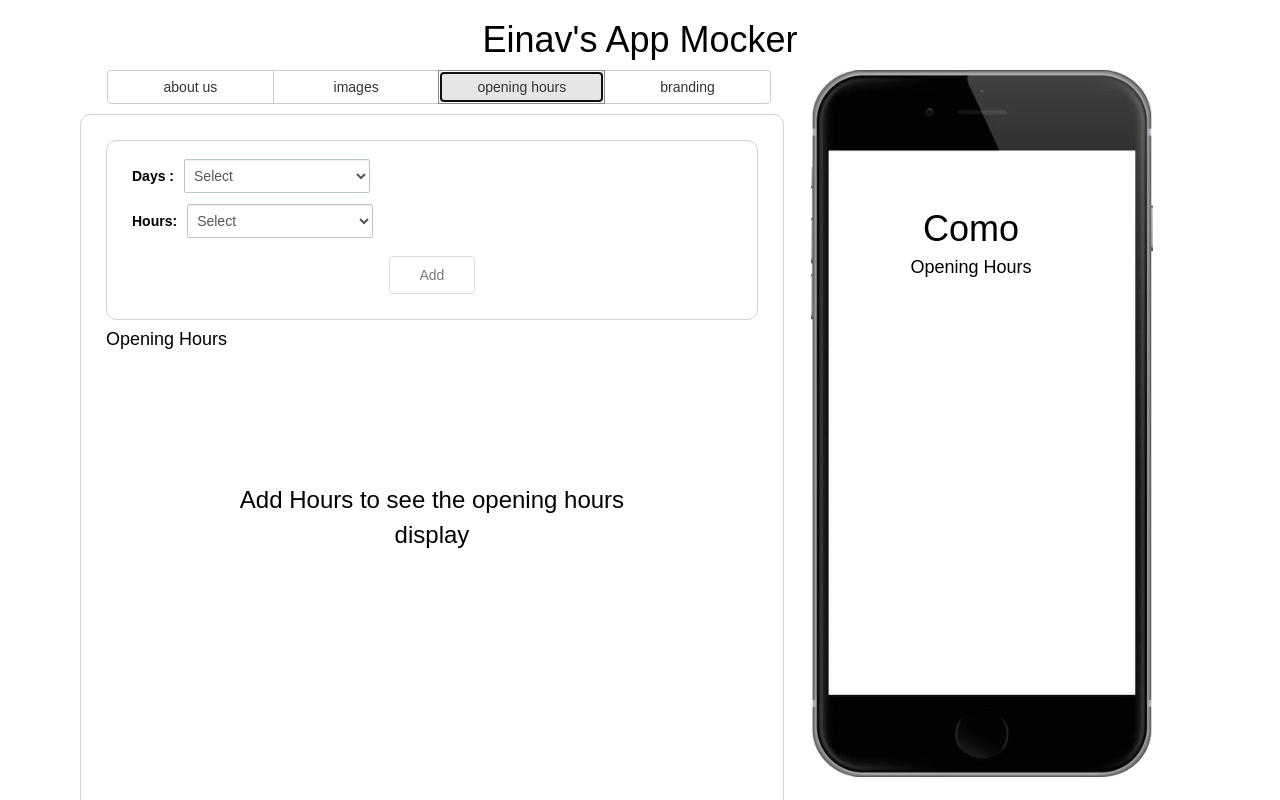
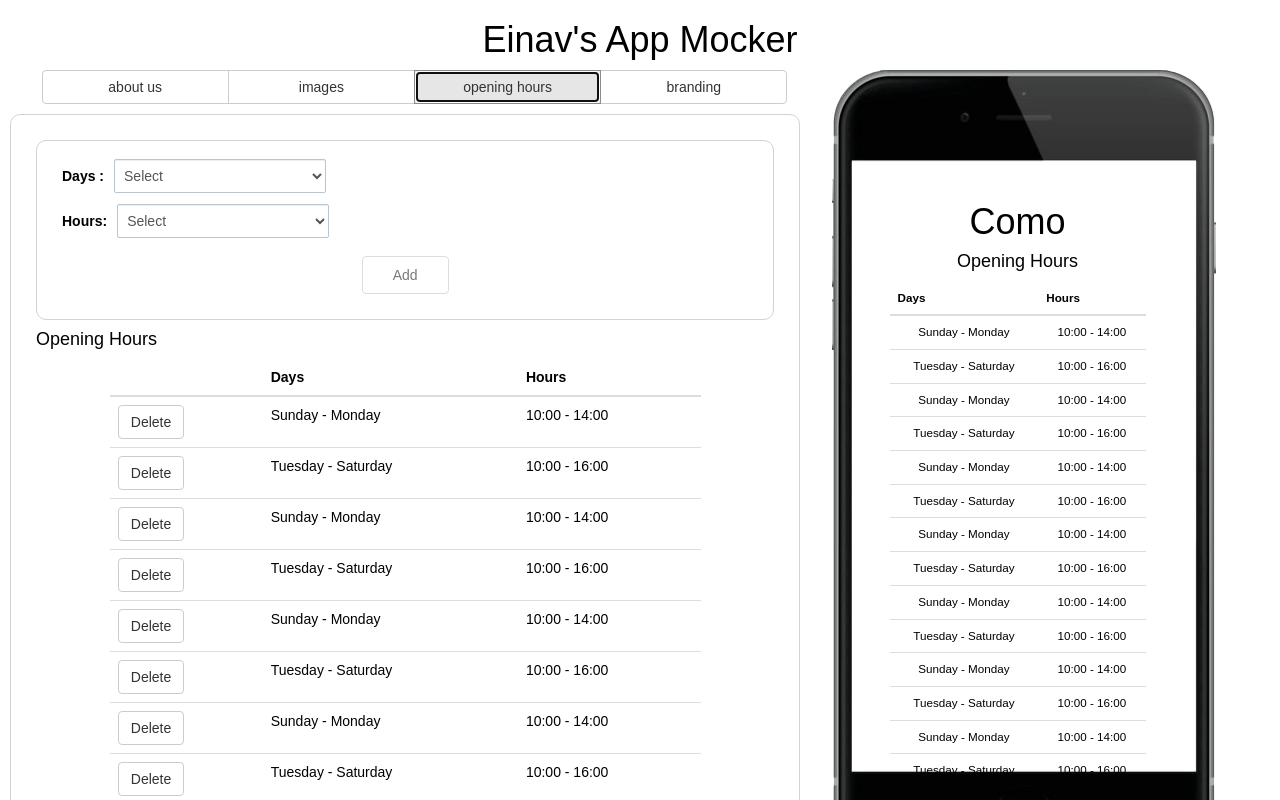
Before and after one commit to nushicoco/AppMocks, a React (Create React App) app in the folder client/: page / in a window 1280 px wide. Both pictures are taken after a click on the button "opening hours". Shown: the top 800 px of the page. Built offline with nearby package versions, Linux system fonts and the light colour scheme.

Commit message:
style - works but phone is very big..

```diff
--- a/client/src/App.css
+++ b/client/src/App.css
@@ -64,7 +64,7 @@
 
 .in-phone{
     position: absolute;
-    bottom: -500px;
+    bottom: -520px;
     left: 0;
     width: 75%;
     overflow: scroll;
@@ -109,35 +109,38 @@
         width: 65%;
     }
 
-    .container {
+    .app-container {
         display: flex;
     }
 
     .viewer-pane{
         height: auto;
         width: 30%;
-        padding-top: 72.37%;
+        padding-top: 63.37%;
     }
 
     .in-phone{
         top: 10%;
         left:unset;
         width: 25%;
-        height: 100%;
-        margin: 6% 3%;
+        height: 80%;
+        margin-left: 2%;
+        margin-right: 2%;
+        margin-top:8%;
+        /*background-color: red;*/
     }
 
     .in-phone-view{
-        height: 70%;
+        height: 100%;
         width:100%;
-        float:right;
-        margin: 10% 12%;
+        /*float:right;*/
+        /*margin: 10% 12%;*/
     }
 }
 
 @media screen and (min-width: 50em) and (max-width: 990px) {
     .in-phone{
-        width: 20%;
+        /*width: 20%;*/
         height: 50%;
     }
 
@@ -145,3 +148,13 @@
         height: 100%;
     }
 }
+
+@media screen and (min-width: 990px) and (max-width: 1200px) {
+    .in-phone{
+        height: 65%;
+    }
+
+    .in-phone-view{
+        height: 100%;
+    }
+}
--- a/client/src/App.js
+++ b/client/src/App.js
@@ -15,7 +15,40 @@ class App extends Component {
       currentTab:routes[0],
       // DEBUG todo remove this
       apiToken:"6162723-c19e8770101d3873c953539fa",
-      companyName:"Como"
+      companyName:"Como",
+      companyDescription:"We can collect detailed information about our customers and develop our marketing strategy accordingly. Campaigns that drive traffic from the pump to the store",
+      companyURL:"http://www.como.com",
+      openingHours: [
+        {days: {start: "Sunday", end:"Monday"},
+          hours: {start: "10:00", end:"14:00"}},
+        {days: {start: "Tuesday", end:"Saturday"},
+          hours: {start: "10:00", end:"16:00"}},
+        {days: {start: "Sunday", end:"Monday"},
+          hours: {start: "10:00", end:"14:00"}},
+        {days: {start: "Tuesday", end:"Saturday"},
+          hours: {start: "10:00", end:"16:00"}},
+        {days: {start: "Sunday", end:"Monday"},
+          hours: {start: "10:00", end:"14:00"}},
+        {days: {start: "Tuesday", end:"Saturday"},
+          hours: {start: "10:00", end:"16:00"}},
+        {days: {start: "Sunday", end:"Monday"},
+          hours: {start: "10:00", end:"14:00"}},
+        {days: {start: "Tuesday", end:"Saturday"},
+          hours: {start: "10:00", end:"16:00"}},
+        {days: {start: "Sunday", end:"Monday"},
+          hours: {start: "10:00", end:"14:00"}},
+        {days: {start: "Tuesday", end:"Saturday"},
+          hours: {start: "10:00", end:"16:00"}},
+        {days: {start: "Sunday", end:"Monday"},
+          hours: {start: "10:00", end:"14:00"}},
+        {days: {start: "Tuesday", end:"Saturday"},
+          hours: {start: "10:00", end:"16:00"}},
+        {days: {start: "Sunday", end:"Monday"},
+          hours: {start: "10:00", end:"14:00"}},
+        {days: {start: "Tuesday", end:"Saturday"},
+          hours: {start: "10:00", end:"16:00"}}
+      ]
+
     }
   }
 
@@ -56,7 +89,7 @@ class App extends Component {
     return (
       <div className="App" style={this.getStyle()}>
         <div> <h1>Einav's App Mocker</h1></div>
-        <div className="container">
+        <div className="app-container">
           <div className="right-panel">
             <div className="navigation">
               <Navigator tabs={this.state.tabs}
--- a/client/src/components/aboutUs/aboutUs.css
+++ b/client/src/components/aboutUs/aboutUs.css
@@ -4,22 +4,10 @@
 
 .website-url{
     position: absolute;
-    bottom: 10%;
+    bottom: 5%;
     width: 80%;
     text-align: center;
     left:0;
     font-size: medium;
     /*background-color: yellowgreen;*/
 }
-
-@media screen and (min-width: 50em) {
-    .website-url{
-        bottom: 40%;
-    }
-}
-
-@media screen and (min-width: 50em) and (max-width: 1200px) {
-    .website-url{
-        bottom: 50%;
-    }
-}
--- a/client/src/components/aboutUs/aboutUsView.js
+++ b/client/src/components/aboutUs/aboutUsView.js
@@ -11,7 +11,7 @@ export default class AboutUsView extends Component {
     return (
       <div className="in-phone-view">
         <h1>{this.props.companyName}</h1>
-        <h3>{this.props.companyDescription}</h3>
+        <h4>{this.props.companyDescription}</h4>
         <div className="website-url">Join us on: <a  href={this.props.companyURL} target="_blank">{this.props.companyURL}</a></div>
       </div>
     )
--- a/client/src/components/images/imagesForm.js
+++ b/client/src/components/images/imagesForm.js
@@ -32,7 +32,9 @@ export default class ImagesForm extends Component {
     this.fields.forEach(field => {
       this.setState({[field.name]:this.props[field.name]})
     })
+  }
 
+  componentDidMount(){
     if (this.state.apiToken){
       this.searchImages()
     }
@@ -57,7 +59,8 @@ export default class ImagesForm extends Component {
 
   renderInput(field) {
 
-    return (<FormControl
+    return (
+      <FormControl
         className={`${field.className} field-input`}
         onBlur={(e) => this.props.updateState(field.name, e.target.value)}
         id="formControlsText"
```
Lines whose indentation alone changed are shown as unchanged.
